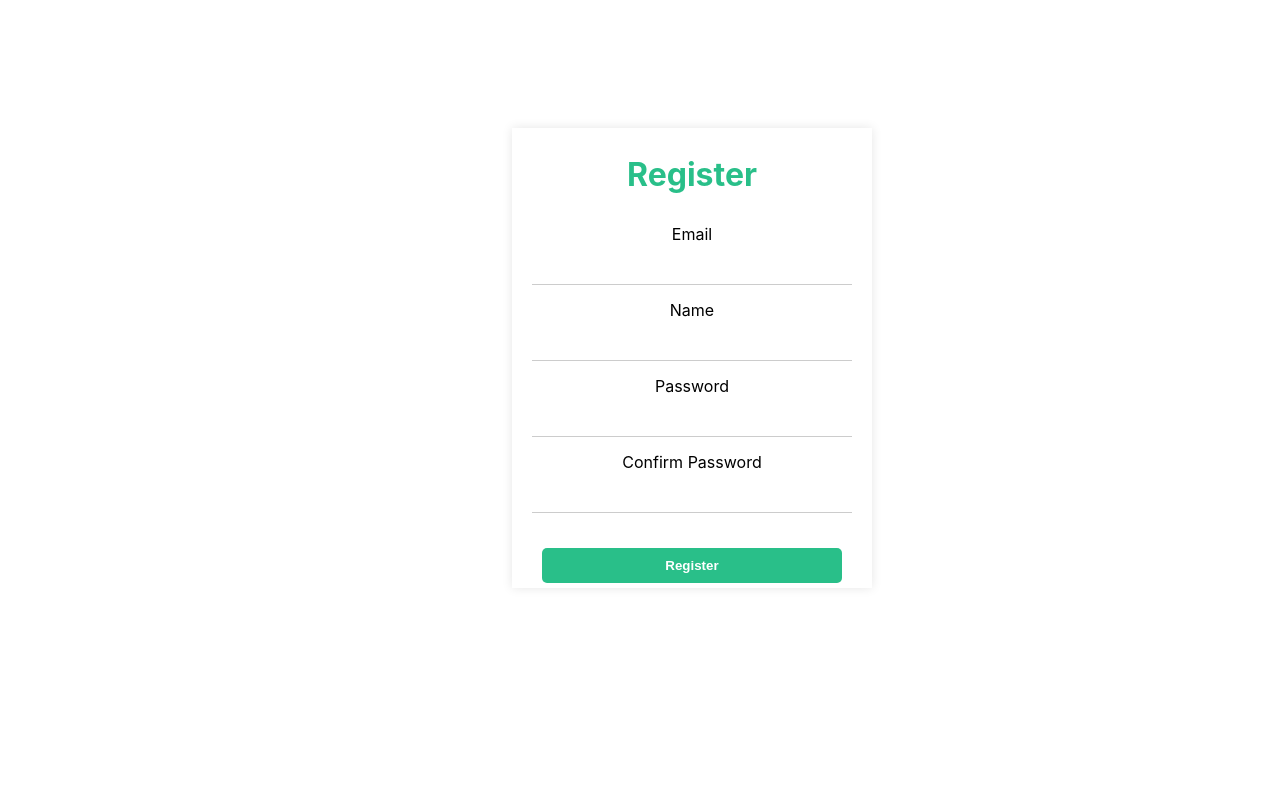
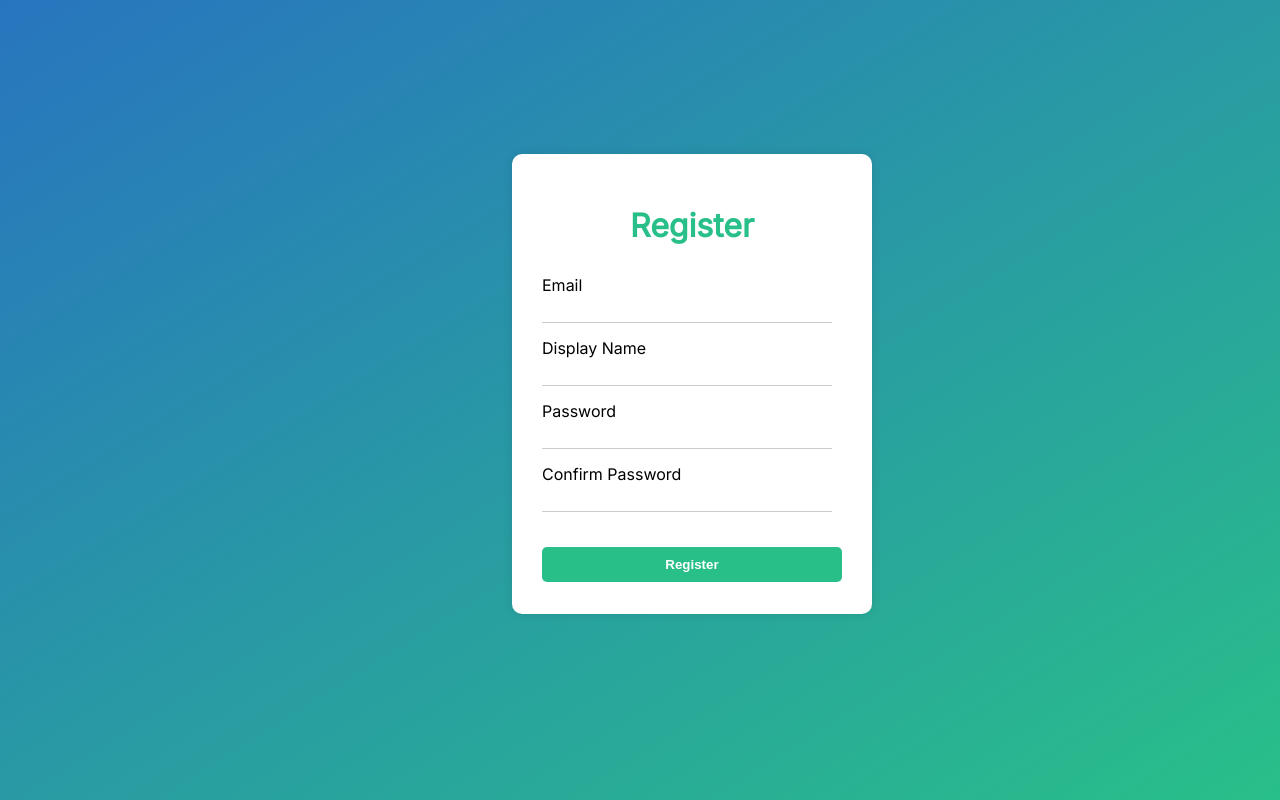
Before and after one commit to SelenaChen123/StockTrek, a React (Create React App) app in the folder frontend/: page /register in a window 1280 px wide. Built offline with nearby package versions, Linux system fonts and the light colour scheme.

Commit message:
add font style

```diff
--- a/frontend/public/index.html
+++ b/frontend/public/index.html
@@ -15,6 +15,10 @@
       user's mobile device or desktop. See https://developers.google.com/web/fundamentals/web-app-manifest/
     -->
     <link rel="manifest" href="%PUBLIC_URL%/manifest.json" />
+    <link rel="preconnect" href="https://fonts.googleapis.com">
+    <link rel="preconnect" href="https://fonts.gstatic.com" crossorigin>
+    <link href="https://fonts.googleapis.com/css2?family=Inter&display=swap" rel="stylesheet">
+
     <!--
       Notice the use of %PUBLIC_URL% in the tags above.
       It will be replaced with the URL of the `public` folder during the build.
--- a/frontend/src/register.js
+++ b/frontend/src/register.js
@@ -20,7 +20,7 @@
           <label>Email</label>
           <input value={email} onChange={(event) => setEmail(event.target.value)} required />
 
-          <label>Name</label>
+          <label>Display Name</label>
           <input value={name} onChange={(event) => setName(event.target.value)} required />
 
           <label>Password</label>
--- a/frontend/src/styles/App.css
+++ b/frontend/src/styles/App.css
@@ -1,3 +1,8 @@
+body{
+  background: linear-gradient(to bottom right, #2875BF, #29BF89);
+  background-size: 100%;
+  background-attachment: fixed;
+}
 .App {
   text-align: center;
 }
--- a/frontend/src/styles/Card.css
+++ b/frontend/src/styles/Card.css
@@ -7,7 +7,8 @@
     box-shadow: 0px 0px 10px rgba(0, 0, 0, 0.1);
     padding: 30px;
     margin-left: 40%;
-    margin-top: 10%;
+    margin-top: 12%;
+    border-radius: 10px;
   }
 
   h1 {
@@ -18,23 +19,23 @@
   form {
     display: flex;
     flex-direction: column;
-    align-items: center;
     width: 100%;
     max-width: 350px;
   }
 
   label {
     display: block;
-    margin-bottom: 5px;
+    text-align: left;
   }
 
   input {
-    width: 100%;
+    width: 90%;
     padding: 10px;
     margin-bottom: 15px;
     border: none;
     border-bottom: 1px solid #ccc;
     outline: none;
+    height: 7px;
   }
 
   button[type="submit"] {
--- a/frontend/src/styles/index.css
+++ b/frontend/src/styles/index.css
@@ -1,13 +1,7 @@
 body {
   margin: 0;
-  font-family: -apple-system, BlinkMacSystemFont, 'Segoe UI', 'Roboto', 'Oxygen',
-    'Ubuntu', 'Cantarell', 'Fira Sans', 'Droid Sans', 'Helvetica Neue',
-    sans-serif;
+  font-family: 'Inter', sans-serif;
   -webkit-font-smoothing: antialiased;
   -moz-osx-font-smoothing: grayscale;
+
 }
-
-code {
-  font-family: source-code-pro, Menlo, Monaco, Consolas, 'Courier New',
-    monospace;
-}
```
